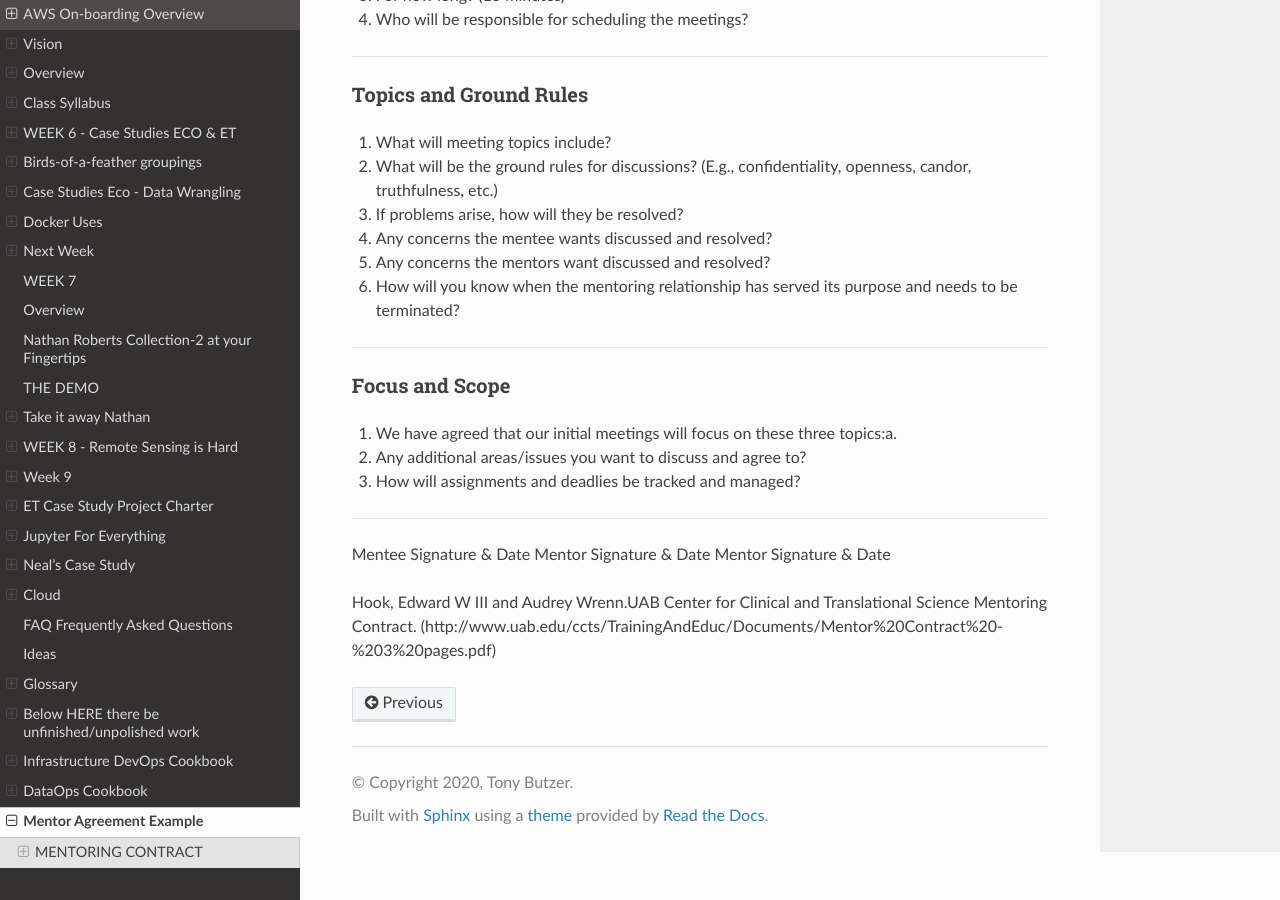
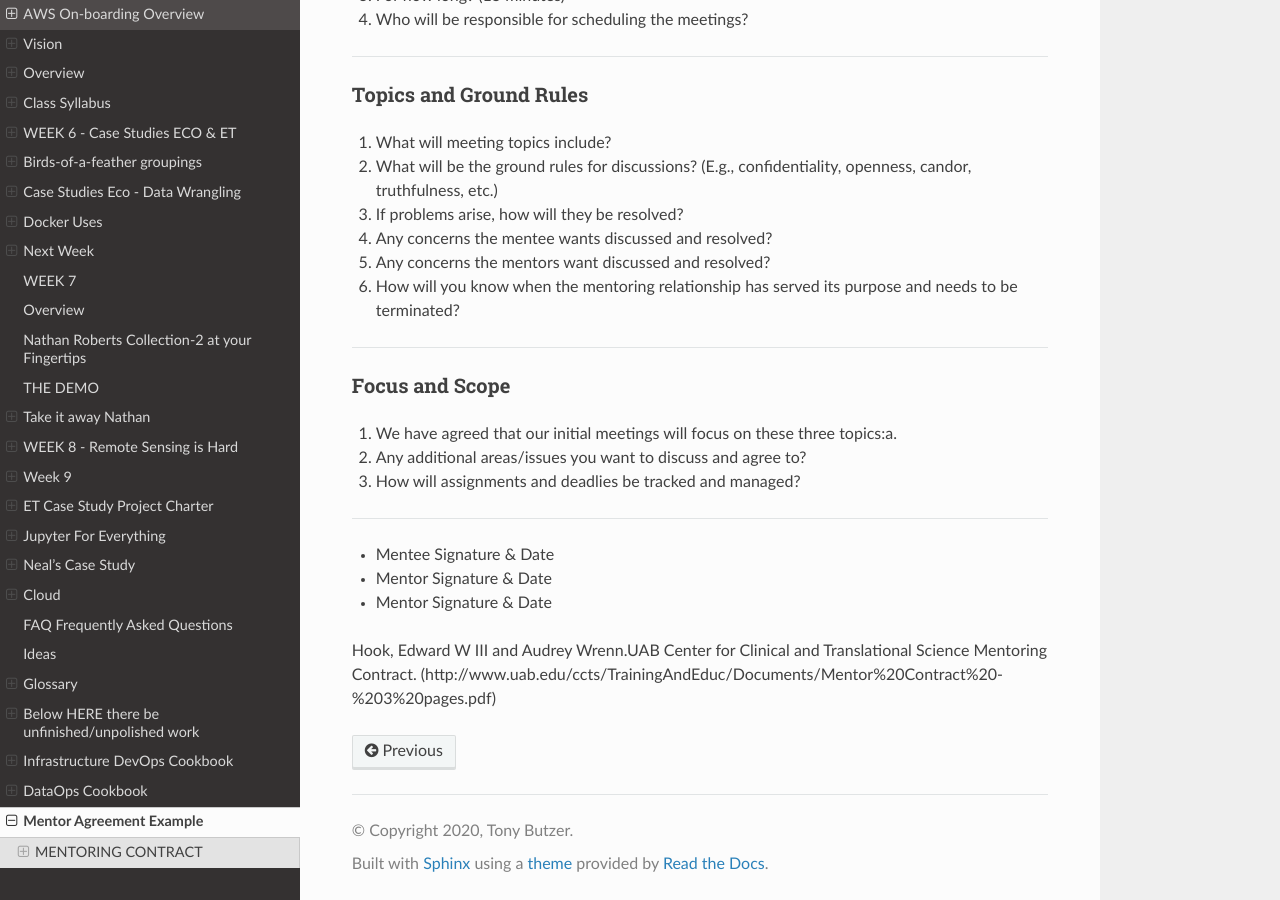
Before and after one commit to tonybutzer/harmony-docs, a Sphinx documentation site: the page built from documentation/source/999mentor.md, in a window 1280 px wide and 900 px high, scrolled down 861 px. Built offline with Sphinx 7.4.7 and the Read the Docs theme 2.0.0, drawn with Linux system fonts in a browser that asks for light colours; pages that are not in the unit, such as notebooks, are missing from menus.

Commit message:
automatic git update from Makefile

```diff
--- a/documentation/source/999mentor.md
+++ b/documentation/source/999mentor.md
@@ -39,8 +39,8 @@ It is suggested that the document be thoroughly reviewed and completed by the me
 16. How will assignments and deadlies be tracked and managed?
 
 ---
-Mentee Signature & Date
-Mentor Signature & Date
-Mentor Signature & Date
+- Mentee Signature & Date
+- Mentor Signature & Date
+- Mentor Signature & Date
 
 Hook, Edward W III and Audrey Wrenn.UAB Center for Clinical and Translational Science Mentoring Contract. (http://www.uab.edu/ccts/TrainingAndEduc/Documents/Mentor%20Contract%20-%203%20pages.pdf)
```
